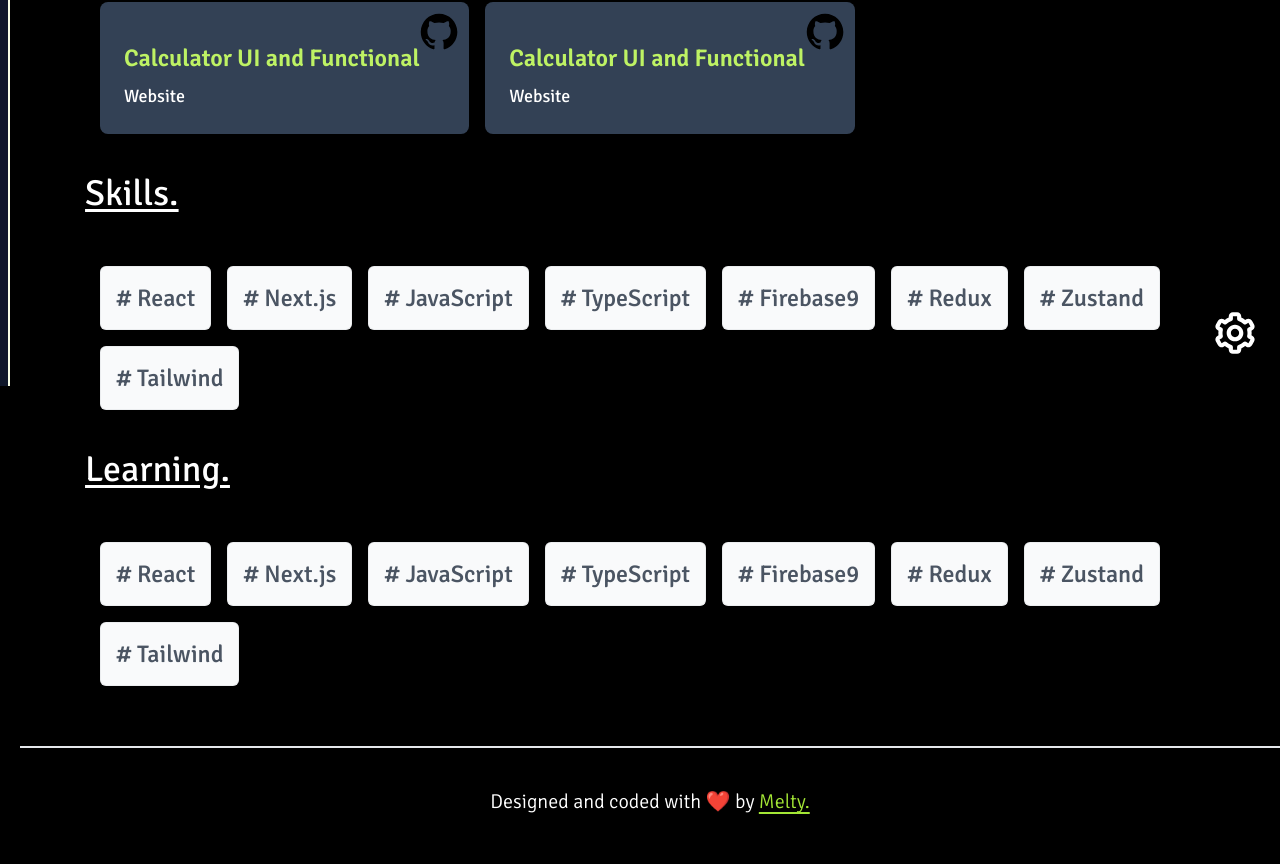
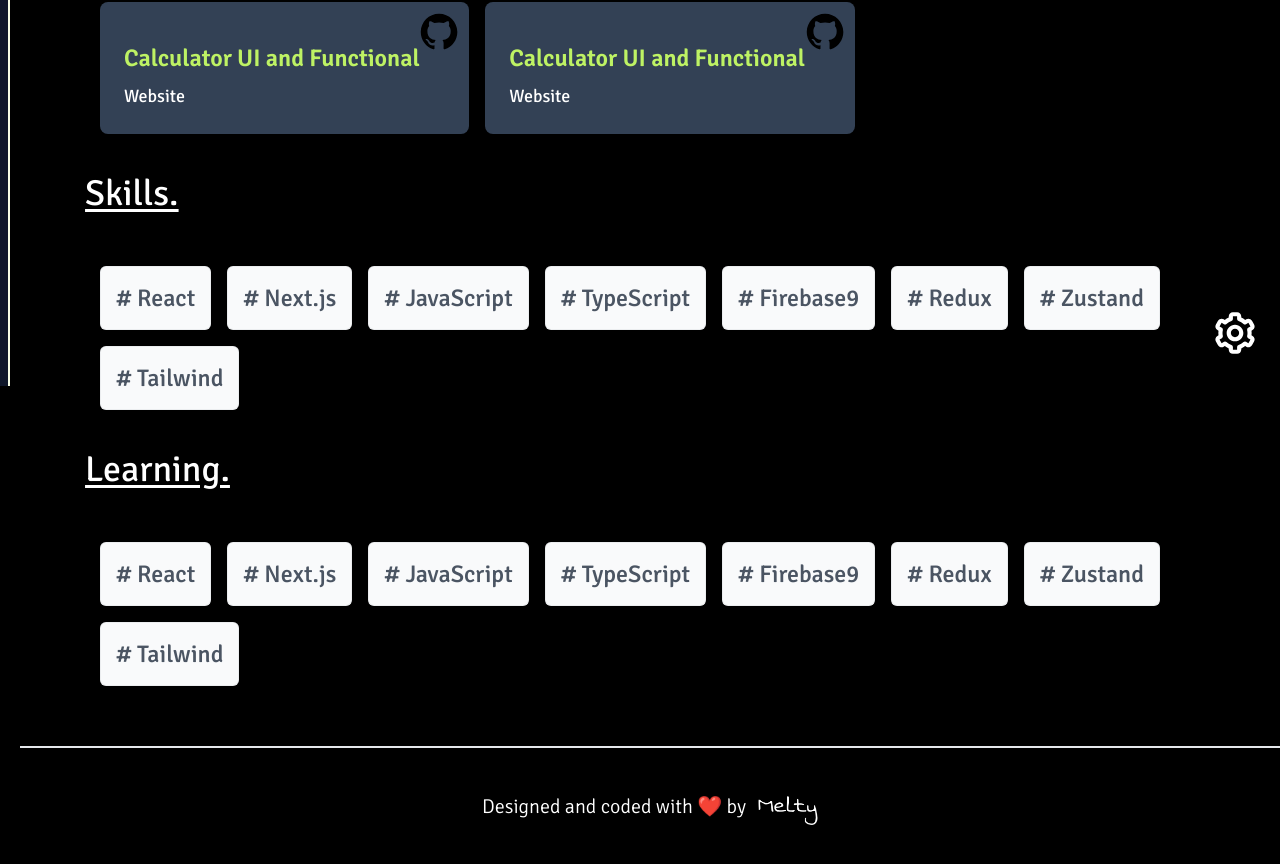
Before and after one commit to GonzaloArray/my-pin, a React (Vite) app: page / in a window 1280 px wide. Shown: the part 414-1278 px from the top of the page. Built offline with nearby package versions, Linux system fonts and the light colour scheme.

Commit message:
fix: change melty company to logo png

```diff
--- a/src/components/Footer.tsx
+++ b/src/components/Footer.tsx
@@ -1,7 +1,18 @@
+import Melty from "../assets/Melty.png";
+
 export const Footer = () => {
   return (
-    <div className='mt-5 border-t-2 p-4 lg:p-10'>
-      <h2 className='text-center font-light'>Designed and coded with ❤️ by  <a target='_blank' className='underline underline-offset-4 text-lime-400 ' href="https://www.linkedin.com/in/gonzalo-arrayaran/">Melty.</a></h2>
+    <div className="mt-5 border-t-2 p-4 lg:p-10">
+      <h2 className="text-center font-light flex justify-center items-center gap-3">
+        Designed and coded with ❤️ by{" "}
+        <a
+          target="_blank"
+          href="https://www.linkedin.com/in/gonzalo-arrayaran/"
+          className="mt-2"
+        >
+          <img className="w-[60px]" src={Melty} alt="" />
+        </a>
+      </h2>
     </div>
-  )
-}
+  );
+};
```
